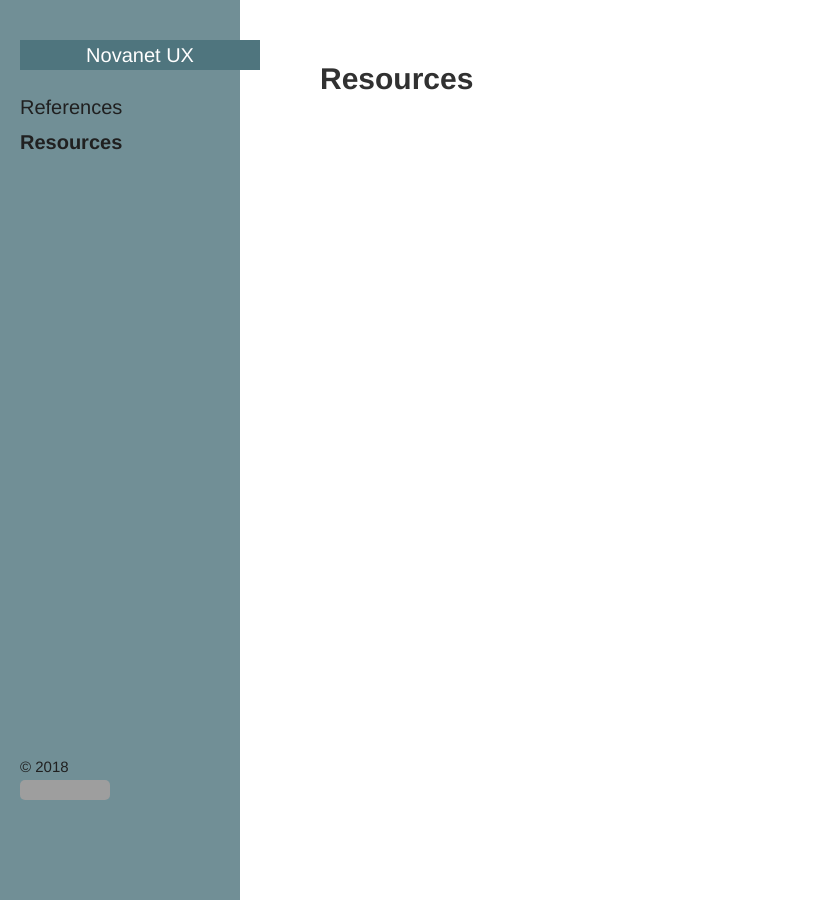
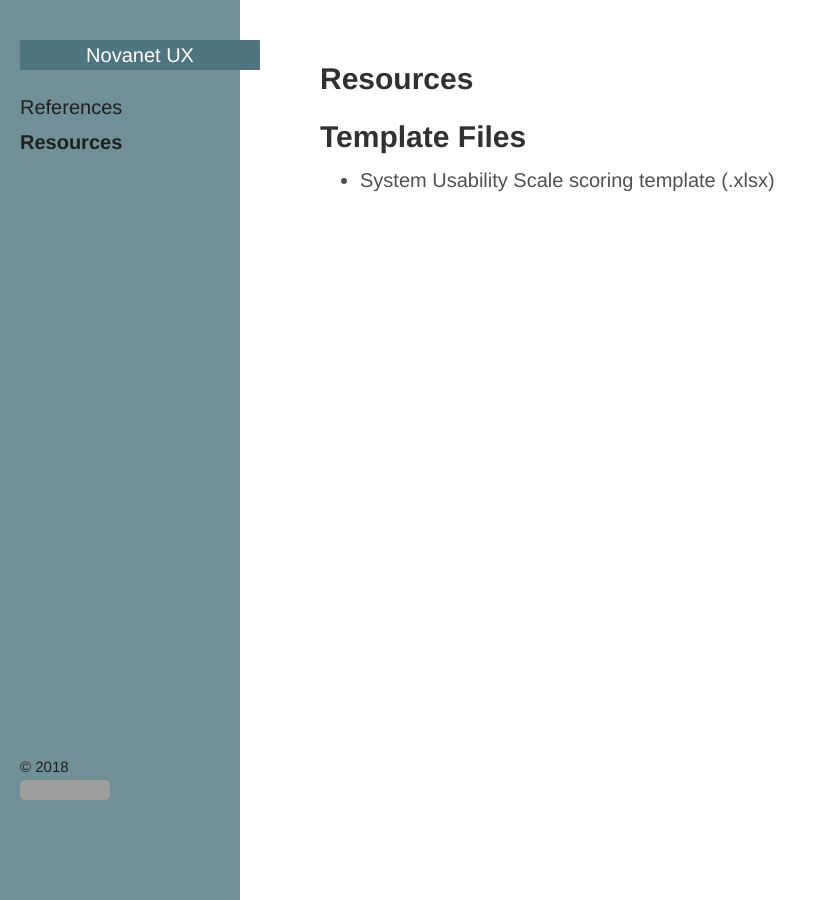
Before and after one commit to Novanet-UX/novanet-ux.github.io, a Jekyll site: the page built from resources.html, in a window 1280 px wide. Shown: the whole page, without its empty margins (0-817 px from the left). Built offline with Jekyll 4.4.1, drawn with Linux system fonts in a browser that asks for light colours; grey boxes are pictures that could not be loaded.

Commit message:
Update resources.html

```diff
--- a/resources.html
+++ b/resources.html
@@ -2,3 +2,9 @@
 layout: page
 title: Resources
 ---
+
+<h2>Template Files</h2>
+
+<ul>
+  <li>System Usability Scale scoring template (.xlsx)</li>
+</ul>
```
